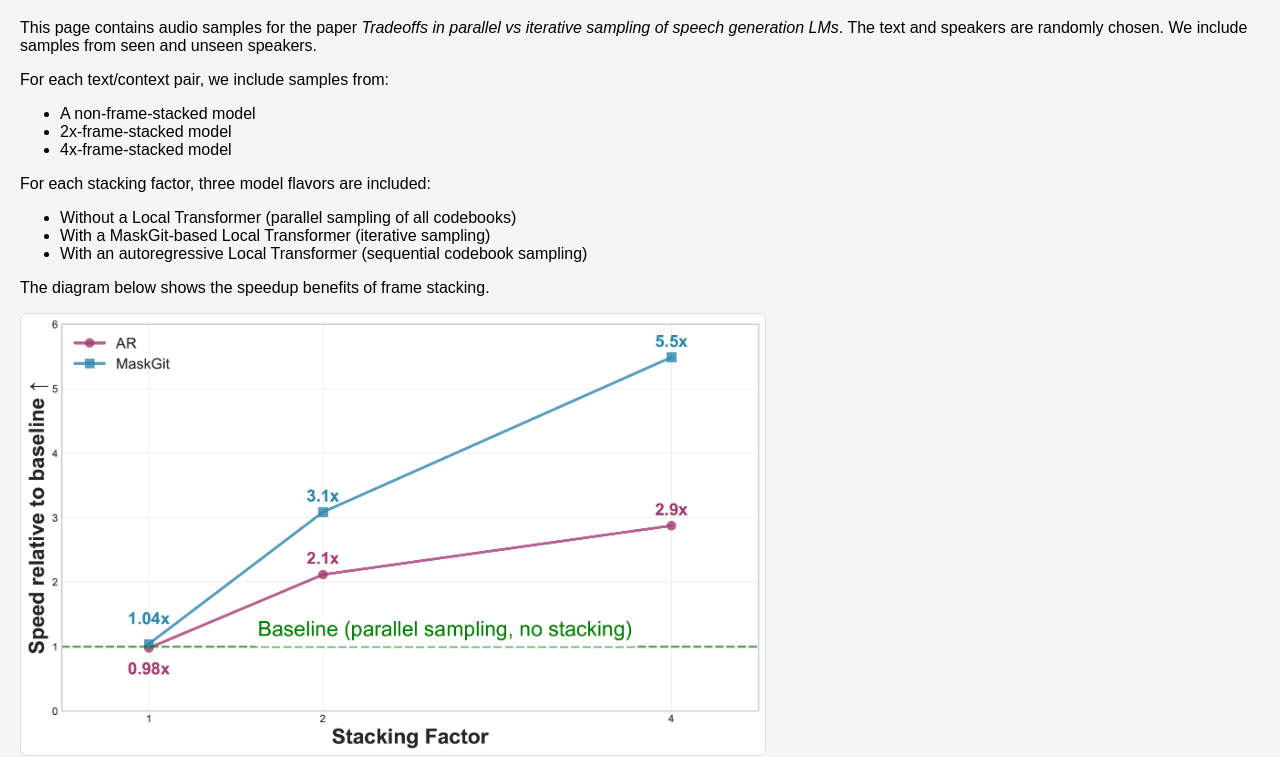
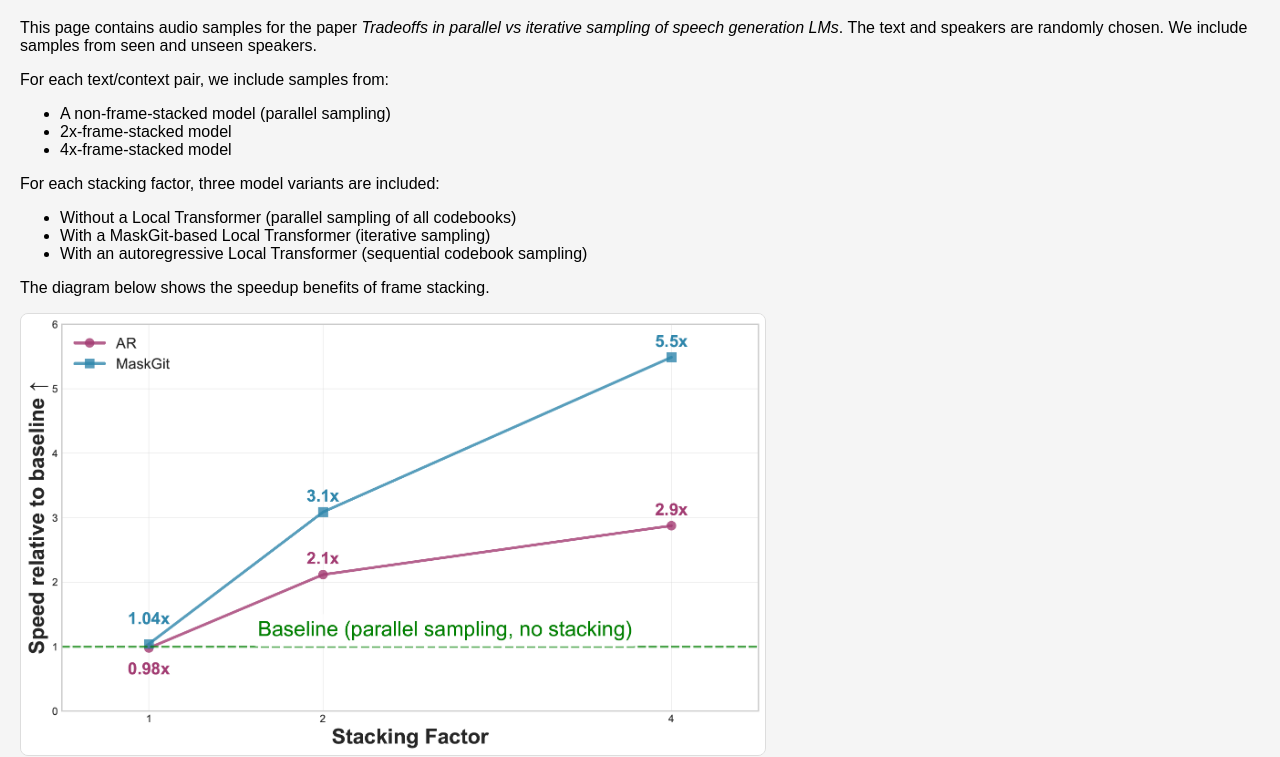
Before and after one commit to frame-stacking-lt/frame-stacking-lt.github.io, a plain HTML site: page index.html in a window 1280 px wide. Shown: the part 61-818 px from the top of the page. Drawn offline with Linux system fonts and the light colour scheme.

Commit message:
Tweak wording of the page

```diff
--- a/index.html
+++ b/index.html
@@ -75,12 +75,12 @@
 
     <p>For each text/context pair, we include samples from:</p>
     <ul>
-        <li>A non-frame-stacked model</li>
+        <li>A non-frame-stacked model (parallel sampling)</li>
         <li>2x-frame-stacked model</li>
         <li>4x-frame-stacked model</li>
     </ul>
 
-     <p>For each stacking factor, three model flavors are included:</p>
+     <p>For each stacking factor, three model variants are included:</p>
      <ul>
          <li>Without a Local Transformer (parallel sampling of all codebooks)</li>
          <li>With a MaskGit-based Local Transformer (iterative sampling)</li>
```
